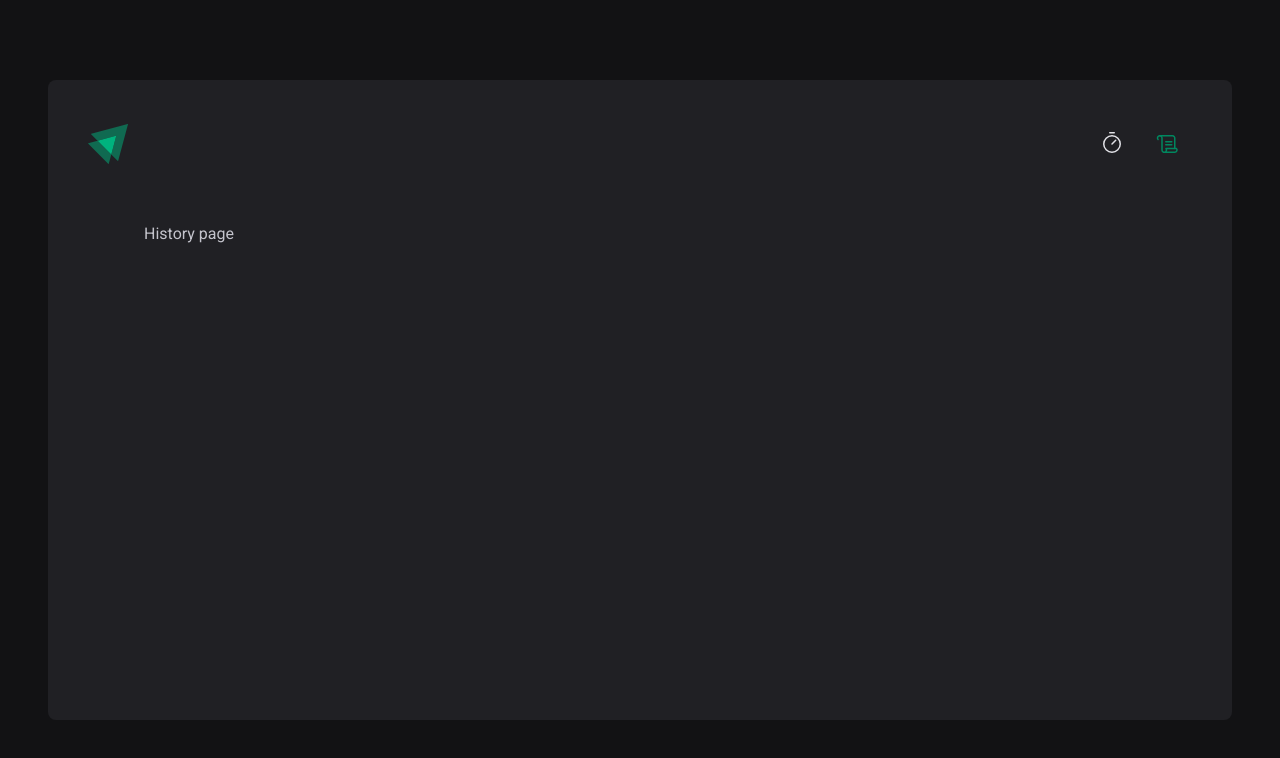
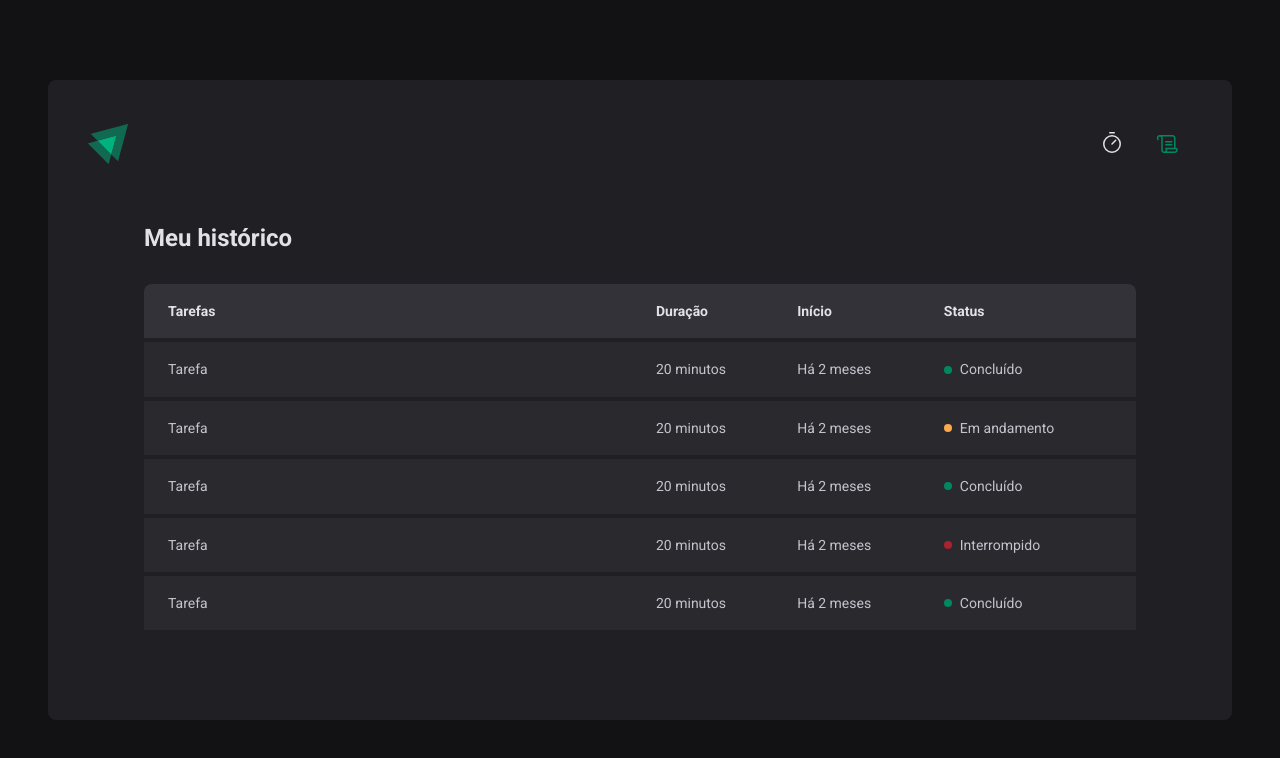
Before and after one commit to humbertoromanojr/pomodoro-time, a React (Vite) app: page /history in a window 1280 px wide. Shown: the top 758 px of the page. Built offline with nearby package versions, Linux system fonts and the light colour scheme.

Commit message:
Update history page

```diff
--- a/src/pages/History/index.tsx
+++ b/src/pages/History/index.tsx
@@ -1,5 +1,64 @@
-import { HistoryContainer } from './styles'
+import { HistoryContainer, HistoryList, Status } from './styles'
 
 export function History() {
-  return <HistoryContainer>History page</HistoryContainer>
+  return (
+    <HistoryContainer>
+      <h1>Meu histórico</h1>
+
+      <HistoryList>
+        <table>
+          <thead>
+            <tr>
+              <th>Tarefas</th>
+              <th>Duração</th>
+              <th>Início</th>
+              <th>Status</th>
+            </tr>
+          </thead>
+          <tbody>
+            <tr>
+              <td>Tarefa</td>
+              <td>20 minutos</td>
+              <td>Há 2 meses</td>
+              <td>
+                <Status statusColor="green">Concluído</Status>
+              </td>
+            </tr>
+            <tr>
+              <td>Tarefa</td>
+              <td>20 minutos</td>
+              <td>Há 2 meses</td>
+              <td>
+                <Status statusColor="yellow">Em andamento</Status>
+              </td>
+            </tr>
+            <tr>
+              <td>Tarefa</td>
+              <td>20 minutos</td>
+              <td>Há 2 meses</td>
+              <td>
+                <Status statusColor="green">Concluído</Status>
+              </td>
+            </tr>
+            <tr>
+              <td>Tarefa</td>
+              <td>20 minutos</td>
+              <td>Há 2 meses</td>
+              <td>
+                <Status statusColor="red">Interrompido</Status>
+              </td>
+            </tr>
+            <tr>
+              <td>Tarefa</td>
+              <td>20 minutos</td>
+              <td>Há 2 meses</td>
+              <td>
+                <Status statusColor="green">Concluído</Status>
+              </td>
+            </tr>
+          </tbody>
+        </table>
+      </HistoryList>
+    </HistoryContainer>
+  )
 }
--- a/src/pages/History/styles.ts
+++ b/src/pages/History/styles.ts
@@ -1,3 +1,4 @@
+import { FileText } from 'phosphor-react'
 import styled from 'styled-components'
 
 export const HistoryContainer = styled.main`
```
